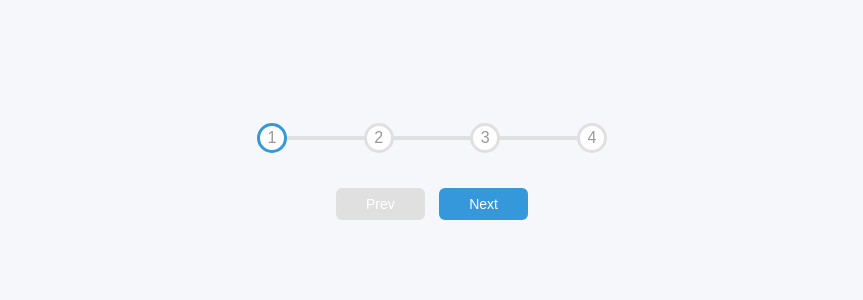
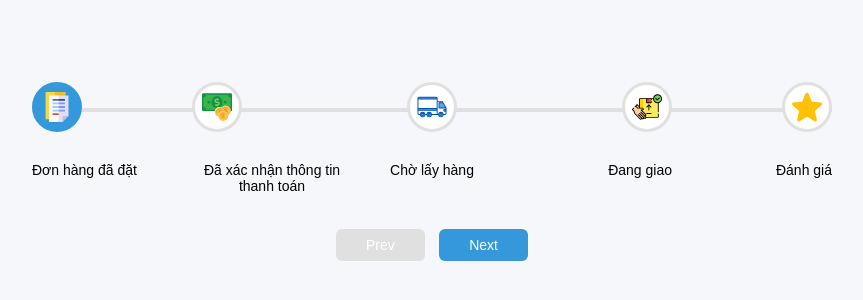
Before and after one commit to tuanbui0509/Mini_Project-JS-CSS-HTML, a plain HTML site: page Progress Steps/index.html in a window 1280 px wide. Shown: the part 226-526 px from the top of the page, without its empty margins (208-1071 px from the left). Drawn offline with Linux system fonts and the light colour scheme; a web font is replaced by a local one.

Commit message:
update UX-UI Progress Steps

```diff
--- a/Progress Steps/index.html
+++ b/Progress Steps/index.html
@@ -1,5 +1,6 @@
 <!DOCTYPE html>
 <html lang="en">
+
 <head>
     <meta charset="UTF-8">
     <meta http-equiv="X-UA-Compatible" content="IE=edge">
@@ -7,20 +8,43 @@
     <title>Progress Steps</title>
     <link rel="stylesheet" href="./style.css">
 </head>
+
 <body>
 
     <div class="container">
         <div class="progress-container">
             <div class="progress" id="progress"></div>
-            <div class="circle active">1</div>
-            <div class="circle">2</div>
-            <div class="circle">3</div>
-            <div class="circle">4</div>
+            <div class="circles">
+                <div class="circle active"><img src="./icon/document.svg" alt=""></div>
+                <span class="circle-title">Đơn hàng đã đặt</span>
+            </div>
+            <div class="circles">
+                <div class="circle"><img src="./icon/money.svg" alt=""></div>
+                <span class="circle-title">Đã xác nhận thông tin thanh toán</span>
+
+            </div>
+            <div class="circles">
+                <div class="circle"><img src="./icon/van.svg" alt=""></div>
+                <span class="circle-title">Chờ lấy hàng</span>
+
+            </div>
+            <div class="circles">
+                <div class="circle"><img src="./icon/delivery-box.svg" alt=""></div>
+                <span class="circle-title">Đang giao</span>
+
+            </div>
+            <div class="circles">
+                <div class="circle"><img src="./icon/star.svg" alt=""></div>
+                <span class="circle-title">Đánh giá</span>
+
+            </div>
         </div>
+
 
         <button class="btn" id="prev" disabled>Prev</button>
         <button class="btn" id="next">Next</button>
     </div>
     <script src="./main.js"></script>
 </body>
+
 </html>
--- a/Progress Steps/main.js
+++ b/Progress Steps/main.js
@@ -2,6 +2,11 @@ const progress = document.getElementById('progress')
 const prev = document.getElementById('prev')
 const next = document.getElementById('next')
 const circles = document.querySelectorAll('.circle')
+
+console.log(progress)
+console.log(prev)
+console.log(next)
+console.log(circles)
 
 
 let currentActive = 1;
--- a/Progress Steps/style.css
+++ b/Progress Steps/style.css
@@ -29,14 +29,19 @@ body {
     position: relative;
     margin-bottom: 30px;
     max-width: 100%;
-    width: 350px;
+    width: 800px;
+}
+
+.circle-title {
+    text-align: center;
+    font-size: 14px;
 }
 
 .progress-container::before {
     content: '';
     background-color: var(--line-border-empty);
     position: absolute;
-    top: 50%;
+    top: 25%;
     left: 0;
     transform: translateY(-50%);
     height: 4px;
@@ -47,7 +52,7 @@ body {
 .progress {
     background-color: var(--line-border-fill);
     position: absolute;
-    top: 50%;
+    top: 25%;
     left: 0;
     transform: translateY(-50%);
     height: 4px;
@@ -56,21 +61,48 @@ body {
     transition: 0.4s ease;
 }
 
+.circles:nth-child(2) {
+    align-items: flex-start!important;
+}
+
+.circles {
+    display: flex;
+    flex-direction: column;
+    justify-content: start;
+    flex: 1;
+    align-items: flex-start;
+}
+
+.circles:nth-child(4) {
+    align-items: center!important;
+}
+
+.circles:last-child, .circles:nth-child(5) {
+    align-items: flex-end;
+}
+
 .circle {
     background-color: #fff;
     color: #999;
     border-radius: 50%;
-    height: 30px;
-    width: 30px;
+    height: 50px;
+    width: 50px;
     display: flex;
     align-items: center;
     justify-content: center;
     border: 3px solid var(--line-border-empty);
     transition: 0.4s ease;
+    margin-bottom: 30px;
+}
+
+.circle img {
+    width: 70%;
+    height: auto;
 }
 
 .circle.active {
     border-color: var(--line-border-fill);
+    background-color: var(--line-border-fill);
 }
 
 .btn {
```
Also changed, not shown: Progress Steps/icon/delivery-box.svg (added), Progress Steps/icon/document.svg (added), Progress Steps/icon/money.svg (added), Progress Steps/icon/star.svg (added), Progress Steps/icon/van.svg (added).
